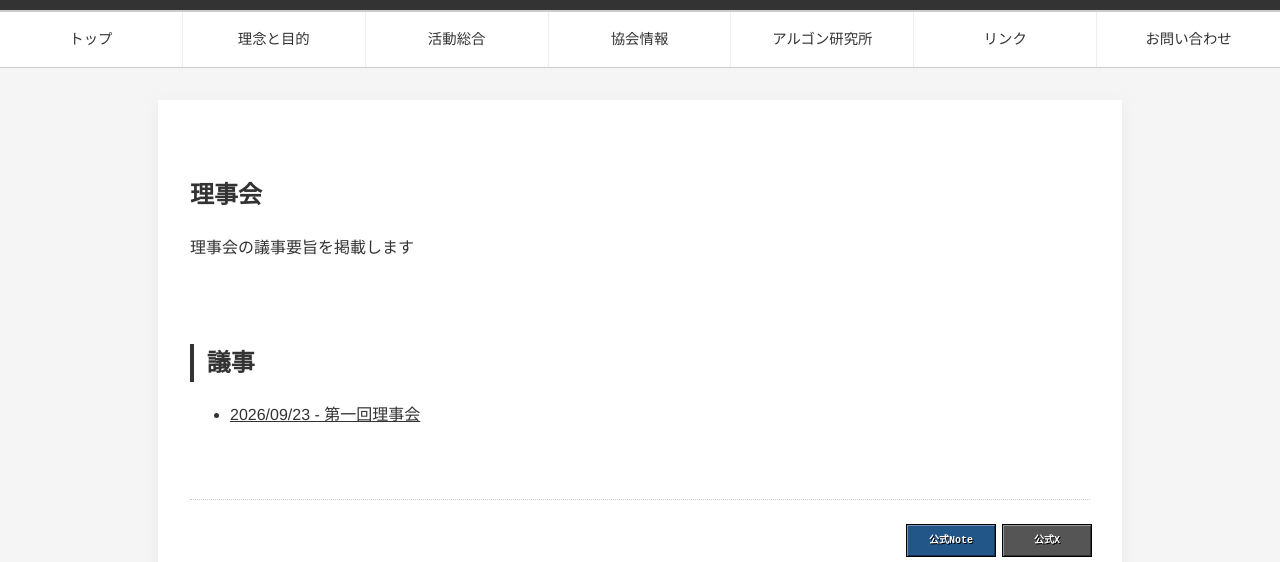
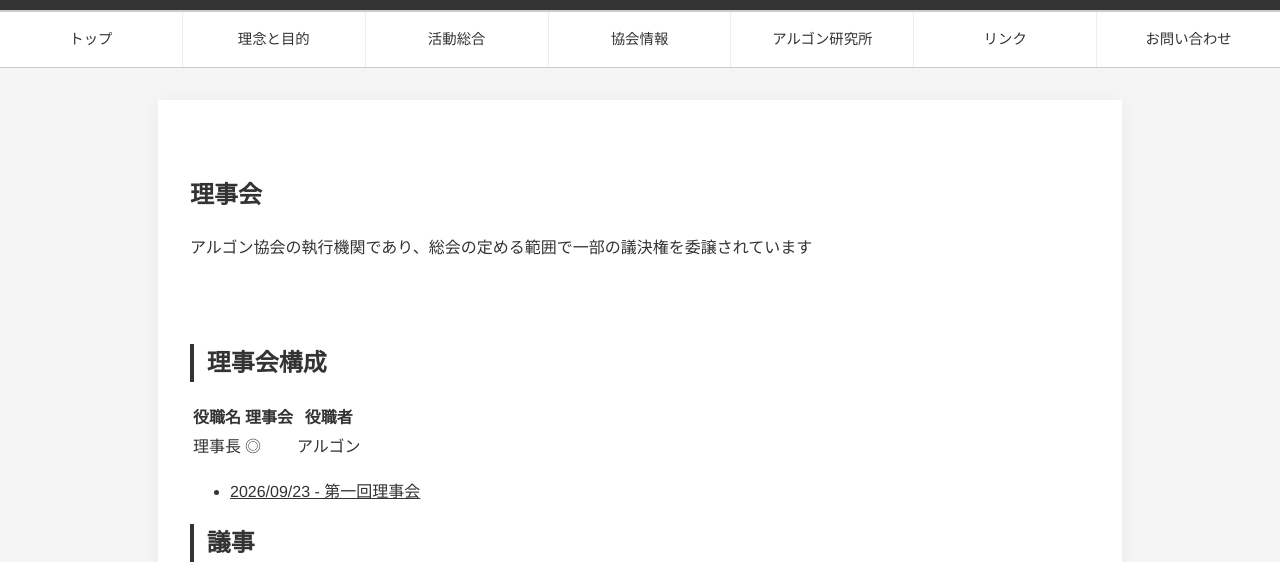
Before and after one commit to Argon-society/argon-society.github.io, an Astro site: page /Organ/rijikai in a window 1280 px wide. Shown: the part 201-763 px from the top of the page. Built offline with nearby package versions, Linux system fonts and the light colour scheme; Astro itself is replaced by a stand-in of ours.

Commit message:
Update index.astro

```diff
--- a/src/pages/Organ/rijikai/index.astro
+++ b/src/pages/Organ/rijikai/index.astro
@@ -12,14 +12,37 @@ import Banners from "../../../components/Banners.astro";
     <main>
         <article>
             <h1>理事会</h1>
-            <p>理事会の議事要旨を掲載します</p>
+            <p>アルゴン協会の執行機関であり、総会の定める範囲で一部の議決権を委譲されています</p>
         </article>
 
-        <section class="flex-container">
-			<div class="flex-item">
+        <section>
+            <div>
+				<h2>理事会構成</h2>
+                <table>
+                    <thead>
+                        <tr>
+                            <th>役職名</th>
+                            <th>理事会</th>
+                            <th>役職者</th>
+                        </tr>
+                </thead>
+                    <tbody>
+                        <tr>
+                            <td>理事長</td>
+                            <td>◎</td>
+                            <td>アルゴン</td>
+                        </tr>
+                    </tbody>
+                </table>
+				<ul>
+                    <li><a href =/Organ/rijikai/0001/ >2026/09/23 - 第一回理事会</a></li>
+                </ul>
+			</div>
+			<div>
 				<h2>議事</h2>
+                <p>理事会の議事要旨を掲載します</p>
 				<ul>
-                    <li><a href =/Organ/rijikai/0001.astro >2026/09/23 - 第一回理事会</a></li>
+                    <li><a href =/Organ/rijikai/0001/ >2026/09/23 - 第一回理事会</a></li>
                 </ul>
 			</div>
 		</section>
```
